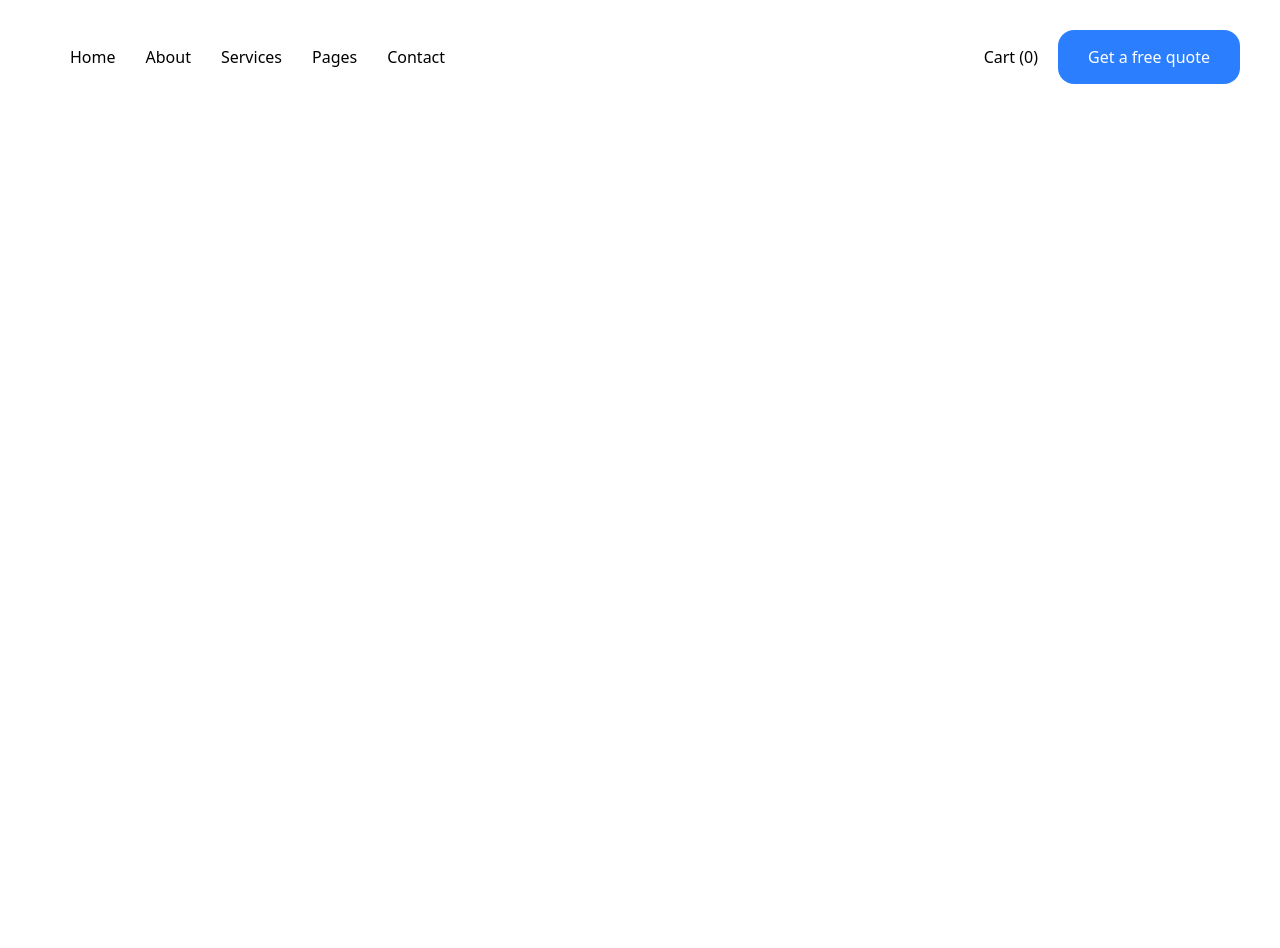
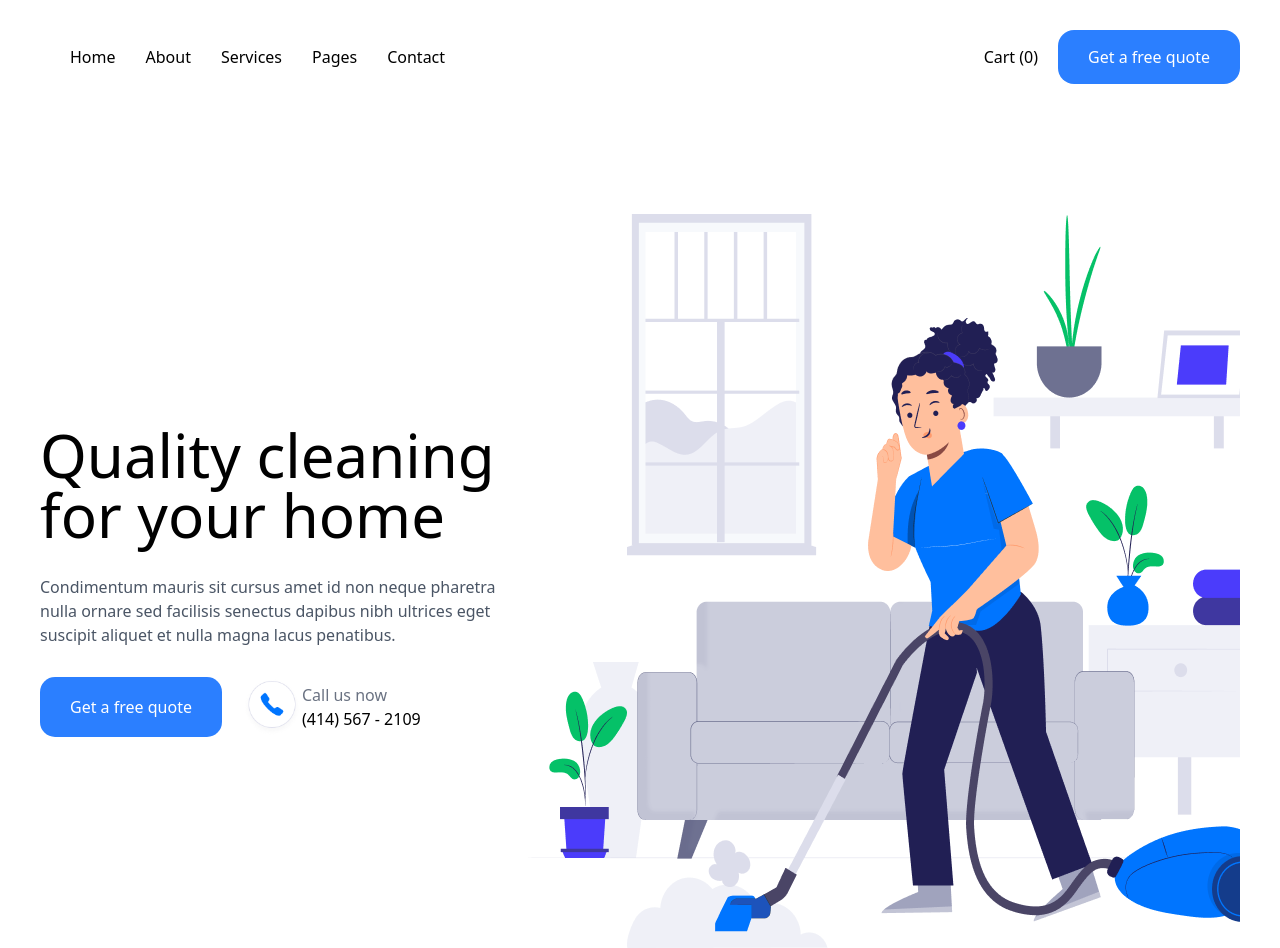
Before and after one commit to user01948/tailwind-homework, a website: page index.html in a window 1280 px wide. Before the commit the page ends 800 px from the top, so only its background shows below. Drawn offline with Linux system fonts and the light colour scheme.

Commit message:
hero section created

```diff
--- a/index.html
+++ b/index.html
@@ -26,5 +26,29 @@
             </div>
         </nav>
     </header>
+
+    <section>
+        <div class="max-w-[1200px] m-auto flex content-between items-center mt-[100px]">
+            <div class="flex flex-col gap-y-[30px]">
+                <h1 class="text-6xl ">Quality cleaning for your home</h1>
+
+                <p class="text-gray-600">Condimentum mauris sit cursus amet id non neque pharetra nulla ornare sed facilisis senectus dapibus nibh ultrices eget suscipit aliquet et nulla magna lacus penatibus.</p>
+
+                <div class="flex gap-[20px]">
+                    <button class="py-[15px] px-[30px] bg-blue-500 rounded-[15px] text-white">Get a free quote</button>
+
+                    <div class="flex items-center">
+                        <img class="w-[60px]" src="./IMAGE (1).png" alt="">
+                        <div>
+                            <p class="text-gray-500">Call us now</p>
+                            <h3>(414) 567 - 2109</h3>
+                        </div>
+                    </div>
+                </div>
+            </div>
+
+            <img class="w-[720px]" src="./IMAGE (2).png" alt="">
+        </div>
+    </section>
 </body>
 </html>
```
Also changed, not shown: IMAGE (1).png (added), IMAGE (2).png (added), src/output.css.
